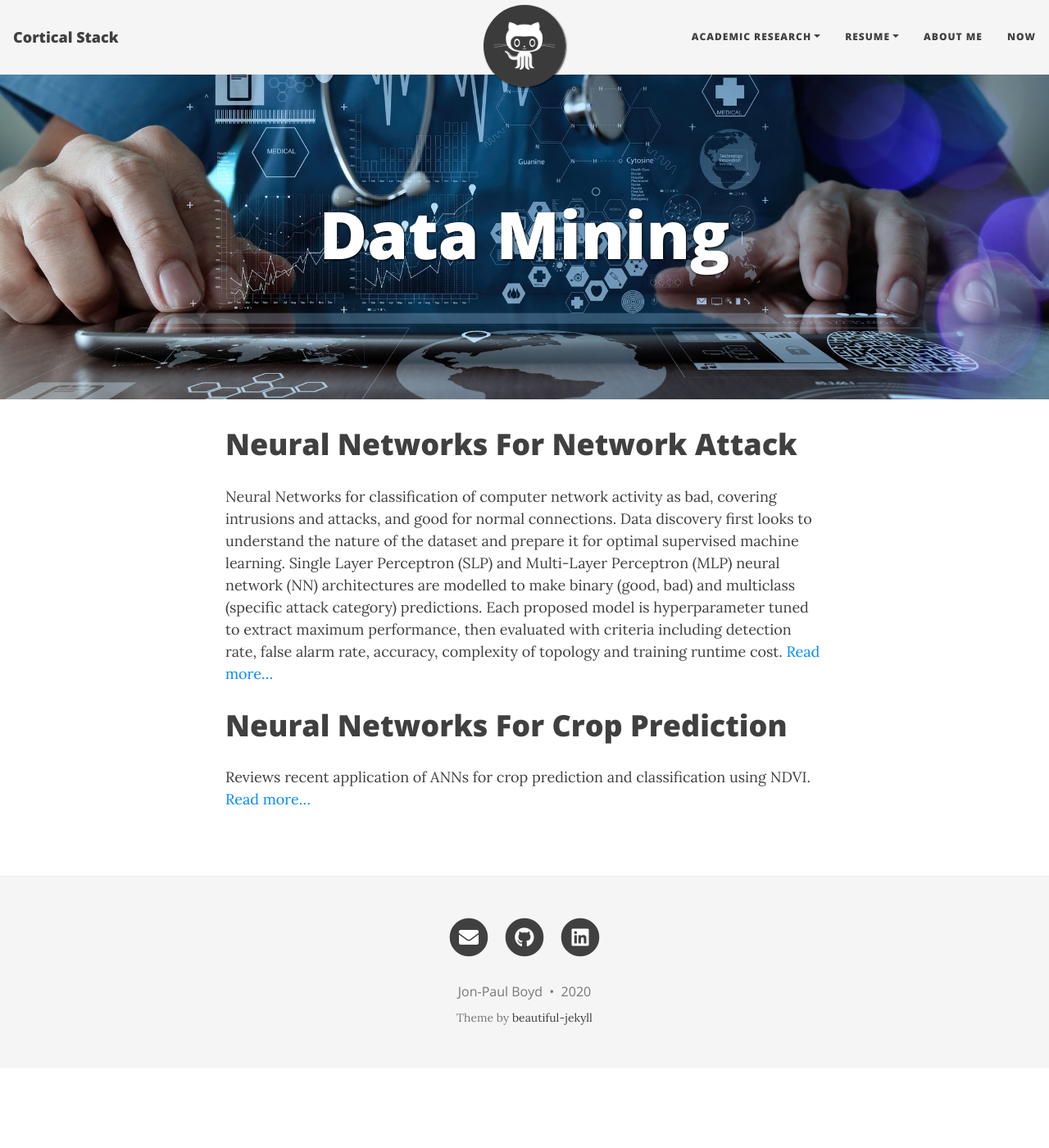
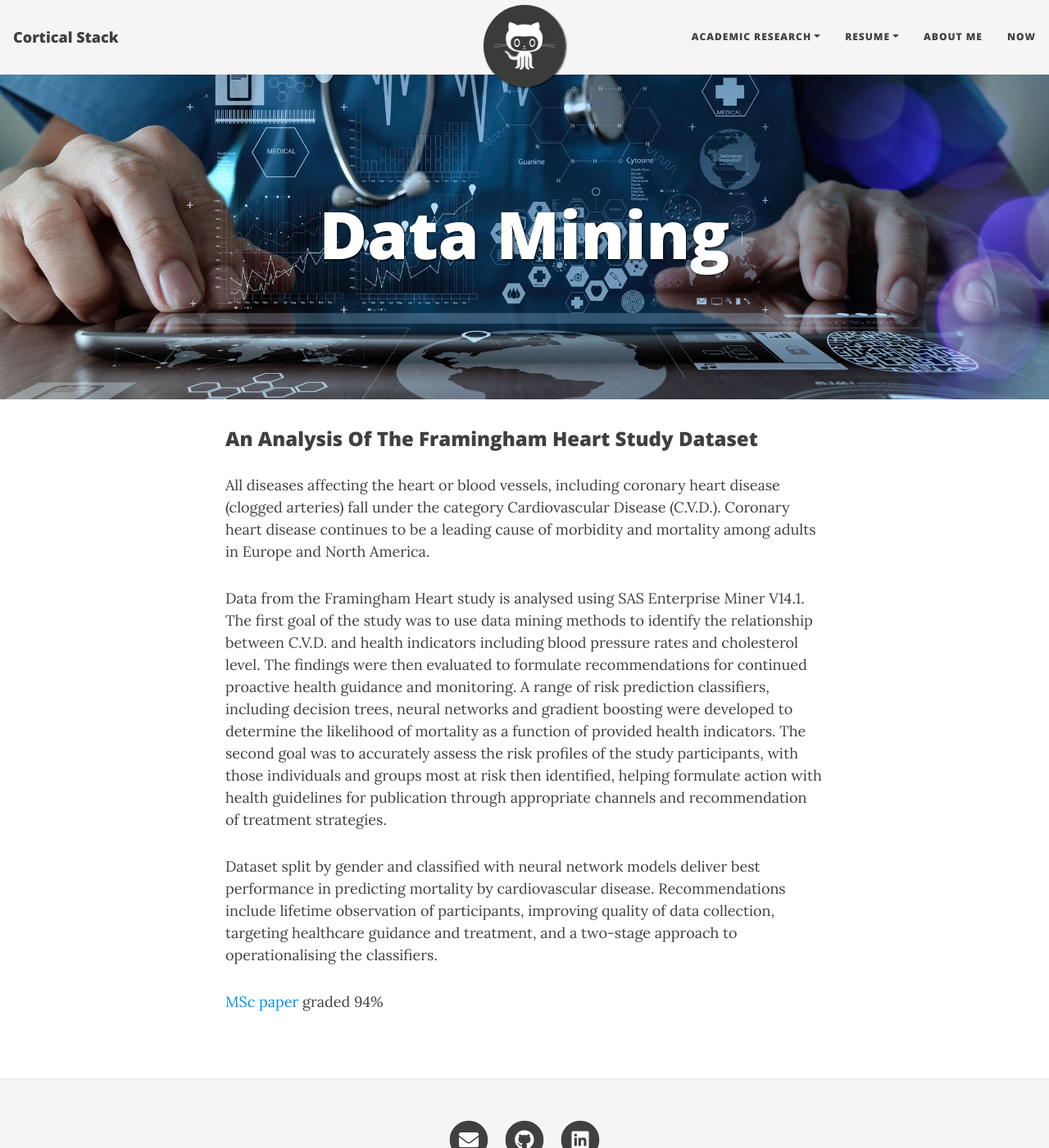
Before and after one commit to corticalstack/corticalstack.github.io, a Jekyll site: the page built from dm.md, in a window 1280 px wide and 1400 px high. Shown: the whole window at 82% size. Built offline with Jekyll 4.4.1, drawn with Linux system fonts in a browser that asks for light colours; nearby versions of some CDN libraries.

Commit message:
Initial wip

```diff
--- a/dm.md
+++ b/dm.md
@@ -2,15 +2,24 @@
 layout: page
 title: Data Mining
 cover-img: /assets/img/dm.jpg
-tags: [neural networks, ai]
+tags: [Data Mining, SAS, Enterprise Miner, Supervised Machine Learning, ML, Framingham, Classifiers, Decision Trees, Neural Networks]
 ---
-# Neural Networks For Network Attack
-Neural Networks for classification of computer network activity as bad, covering intrusions and attacks, and good for
-normal connections. Data discovery first looks to understand the nature of the dataset and prepare it for optimal
-supervised machine learning. Single Layer Perceptron (SLP) and Multi-Layer Perceptron (MLP) neural network (NN)
-architectures are modelled to make binary (good, bad) and multiclass (specific attack category) predictions.
-Each proposed model is hyperparameter tuned to extract maximum performance, then evaluated with criteria including
-detection rate, false alarm rate, accuracy, complexity of topology and training runtime cost. [Read more...](https://docs.google.com/viewer?url=https://github.com/corticalstack/corticalstack.github.io/raw/master/docs/ann/Neural network model detecting intrusions or attacks on a computer network.pdf)
+### An Analysis Of The Framingham Heart Study Dataset
+All diseases affecting the heart or blood vessels, including coronary heart disease (clogged arteries) fall under the
+category Cardiovascular Disease (C.V.D.). Coronary heart disease continues to be a leading cause of morbidity and
+mortality among adults in Europe and North America.
 
-# Neural Networks For Crop Prediction
-Reviews recent application of ANNs for crop prediction and classification using NDVI. [Read more...](https://docs.google.com/viewer?url=https://github.com/corticalstack/corticalstack.github.io/raw/master/docs/ann/State art current trends neural networks normalized difference vegetation index.pdf)
+Data from the Framingham Heart study is analysed using SAS Enterprise Miner V14.1. The first goal of the study was to use
+data mining methods to identify the relationship between C.V.D. and health indicators including blood pressure rates and
+cholesterol level. The findings were then evaluated to formulate recommendations for continued proactive health guidance and
+monitoring. A range of risk prediction classifiers, including decision trees, neural networks and gradient boosting were
+developed to determine the likelihood of mortality as a function of provided health indicators. The second goal was to
+accurately assess the risk profiles of the study participants, with those individuals and groups most at risk then identified,
+helping formulate action with health guidelines for publication through appropriate channels and recommendation of treatment
+strategies.
+
+Dataset split by gender and classified with neural network models deliver best performance in predicting mortality by
+cardiovascular disease. Recommendations include lifetime observation of participants, improving quality of data collection,
+targeting healthcare guidance and treatment, and a two-stage approach to operationalising the classifiers.
+
+[MSc paper](https://docs.google.com/viewer?url=https://github.com/corticalstack/corticalstack.github.io/raw/master/docs/dm/An analysis of the Framingham heart study dataset.pdf) graded 94%
```
Also changed, not shown: aip.md (+2 -2 lines), 1 other file.
